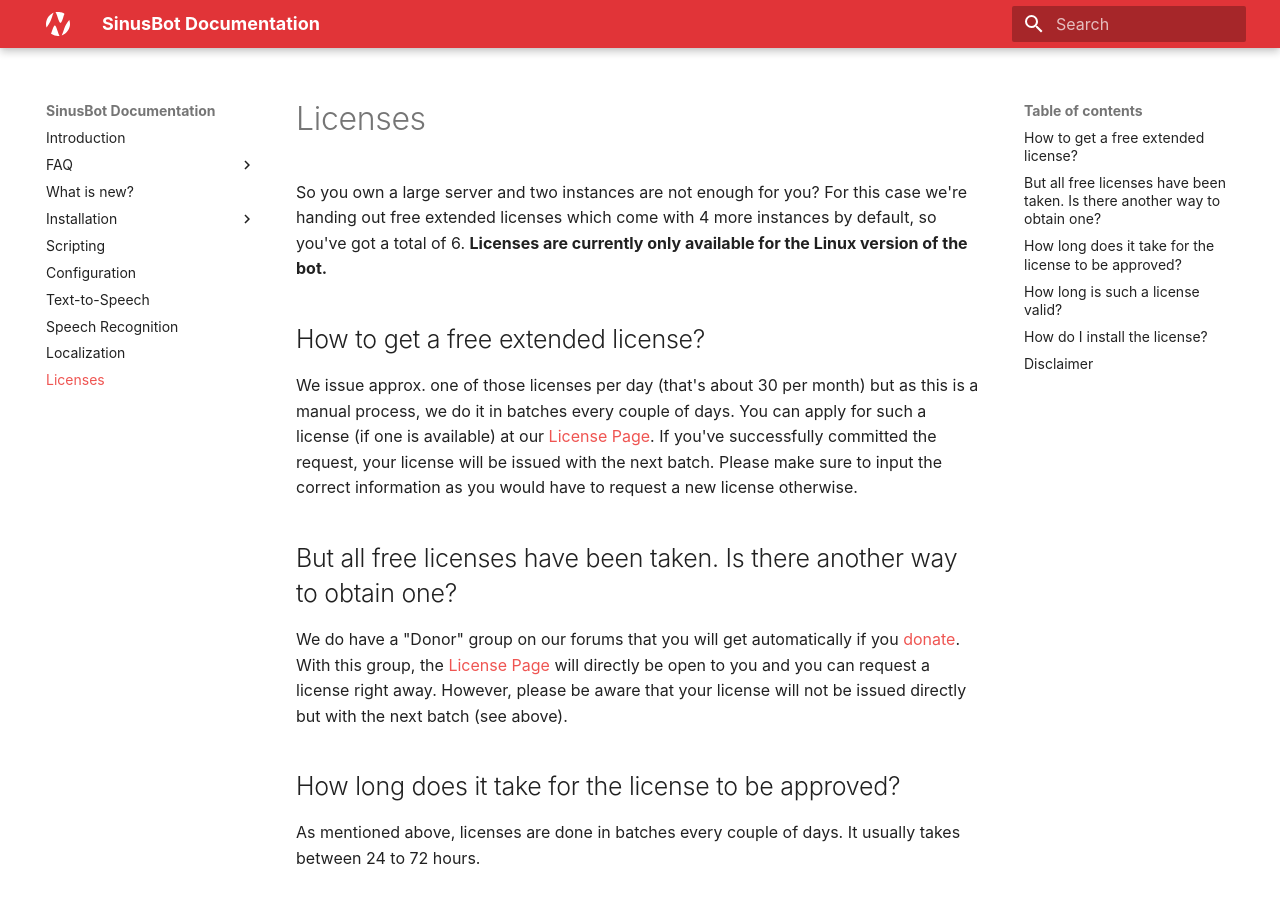
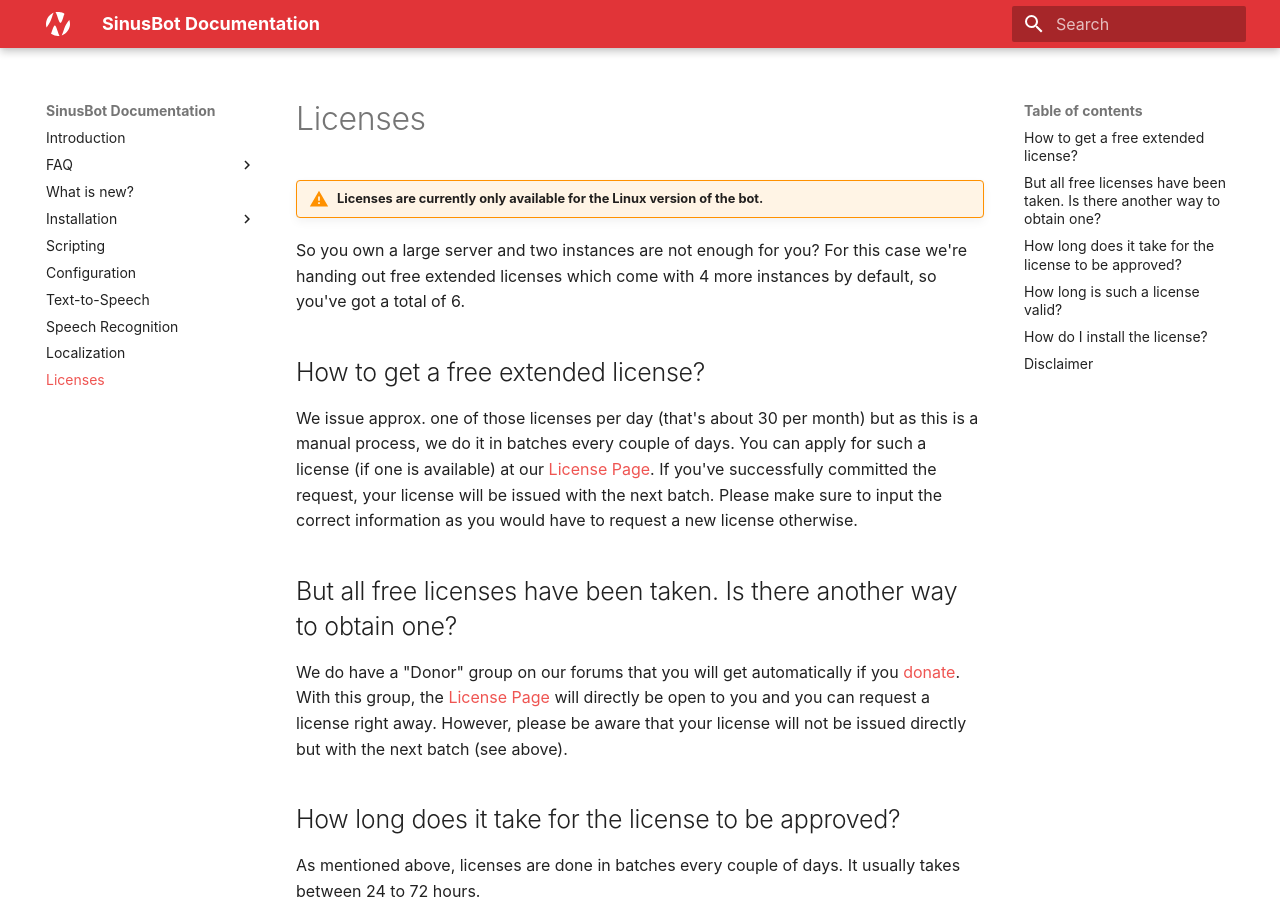
Before and after one commit to SinusBot/docs, an MkDocs documentation site: the page built from docs/licenses.md, in a window 1280 px wide and 900 px high. Built offline with MkDocs 1.6.1 and Material for MkDocs 9.7.7, drawn with Linux system fonts in a browser that asks for light colours; part of the change alters nothing that is shown.

```diff
--- a/docs/licenses.md
+++ b/docs/licenses.md
@@ -1,6 +1,8 @@
 # Licenses
 
-So you own a large server and two instances are not enough for you? For this case we're handing out free extended licenses which come with 4 more instances by default, so you've got a total of 6. **Licenses are currently only available for the Linux version of the bot.**
+!!! warning "Licenses are currently **only** available **for the Linux version** of the bot."
+
+So you own a large server and two instances are not enough for you? For this case we're handing out free extended licenses which come with 4 more instances by default, so you've got a total of 6.
 
 ## How to get a free extended license?
 
```
